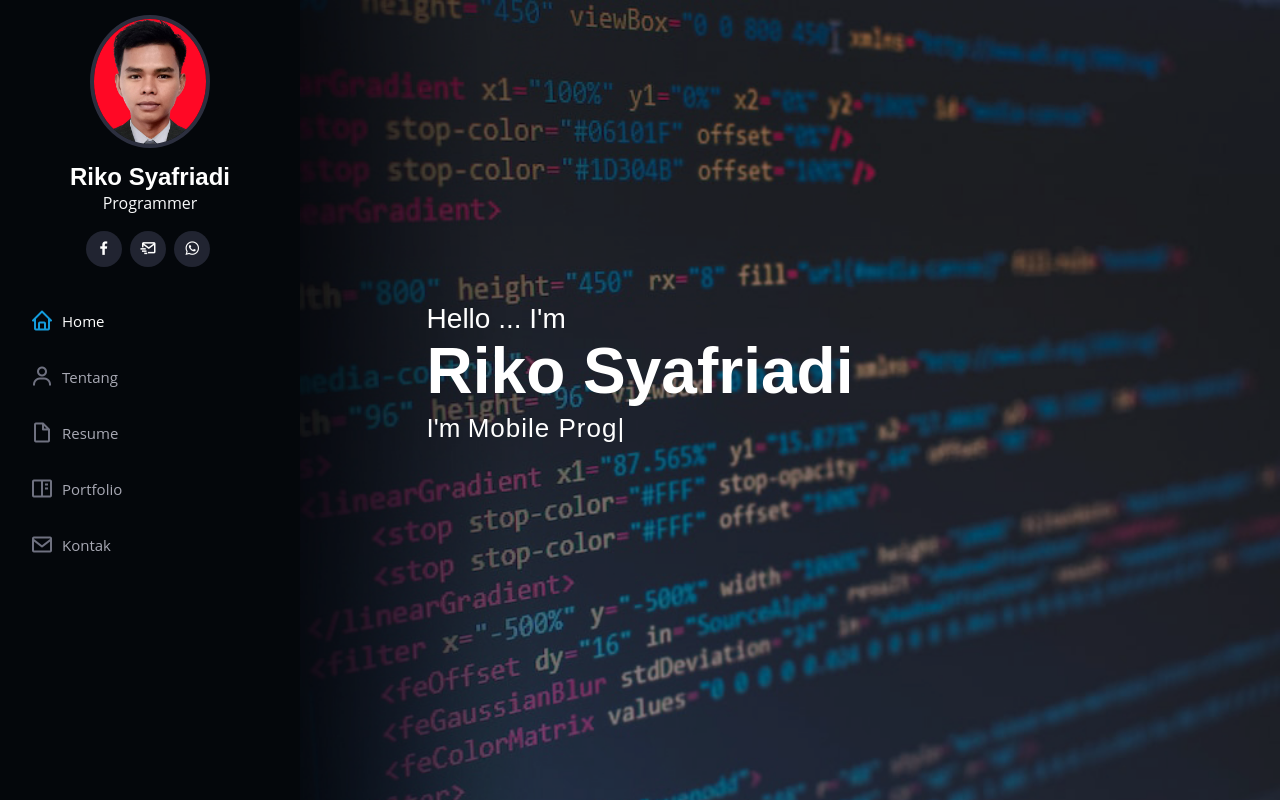
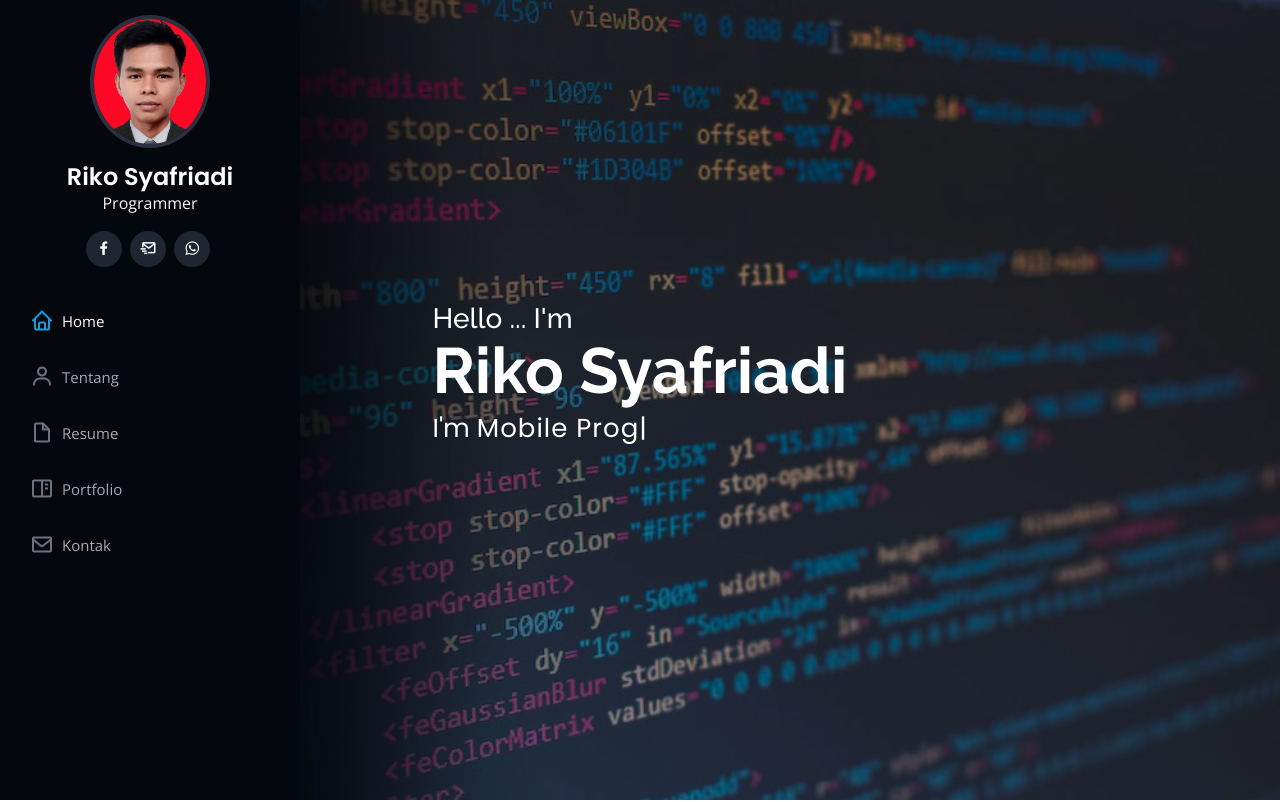
Before and after one commit to rikosya/portofolio, a plain HTML site: page index.html in a window 1280 px wide. Shown: the top 802 px of the page. Drawn offline with nearby package versions, Linux system fonts and the light colour scheme.

Commit message:
first commit

```diff
--- a/index.html
+++ b/index.html
@@ -2,12 +2,18 @@
 <html lang="en">
 
 <head>
+
+  <meta charset="utf-8">
+  <meta content="width=device-width, initial-scale=1.0" name="viewport">
+
   <title>Portofolio Riko Syafriadi</title>
   <meta content="" name="description">
   <meta content="" name="keywords">
 
 
-  <!-- Vendor CSS Files -->
+  <!-- Google Fonts -->
+  <link href="https://fonts.googleapis.com/css?family=Open+Sans:300,300i,400,400i,600,600i,700,700i|Raleway:300,300i,400,400i,500,500i,600,600i,700,700i|Poppins:300,300i,400,400i,500,500i,600,600i,700,700i" rel="stylesheet">
+
   <link href="assets/vendor/aos/aos.css" rel="stylesheet">
   <link href="assets/vendor/bootstrap/css/bootstrap.min.css" rel="stylesheet">
   <link href="assets/vendor/bootstrap-icons/bootstrap-icons.css" rel="stylesheet">
```
